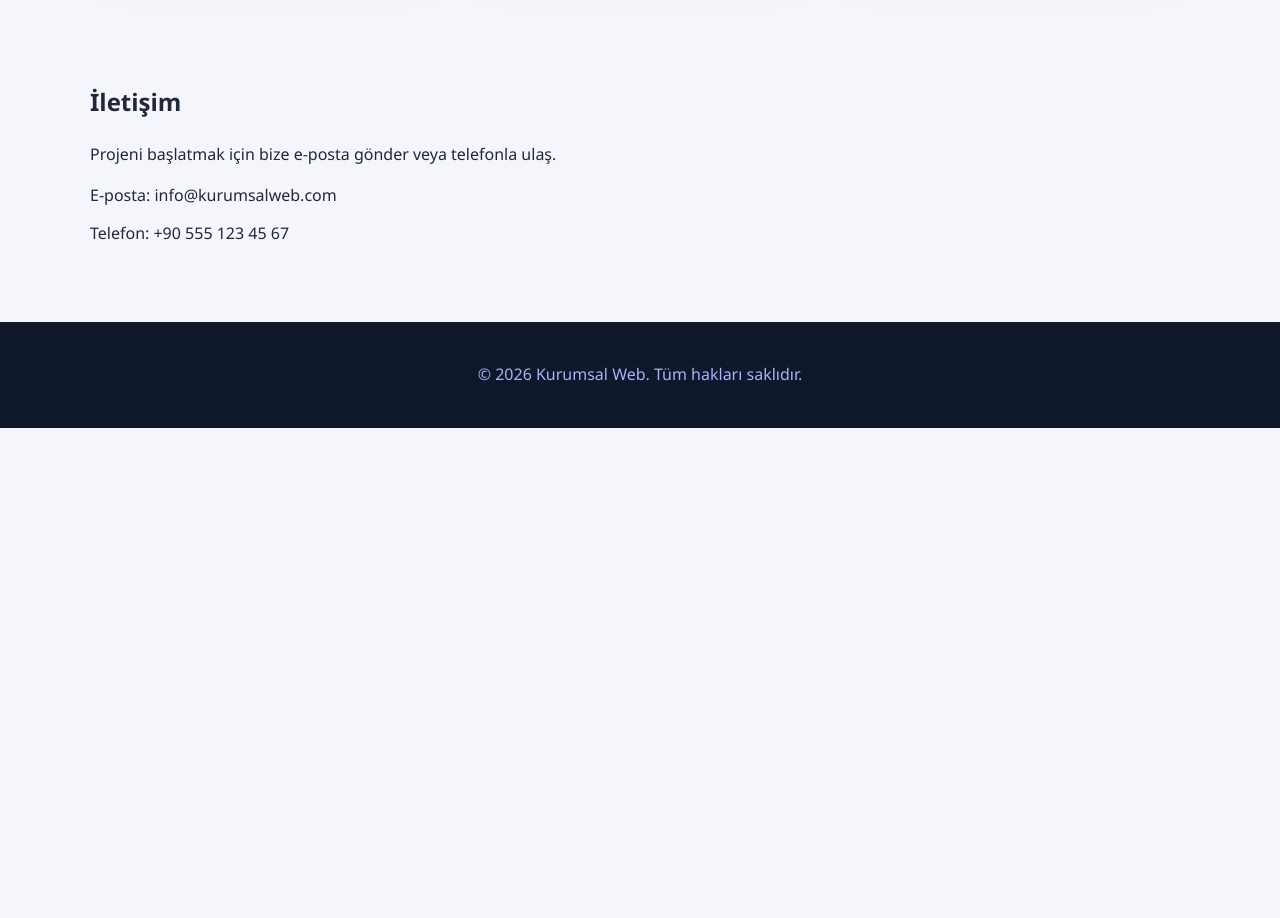
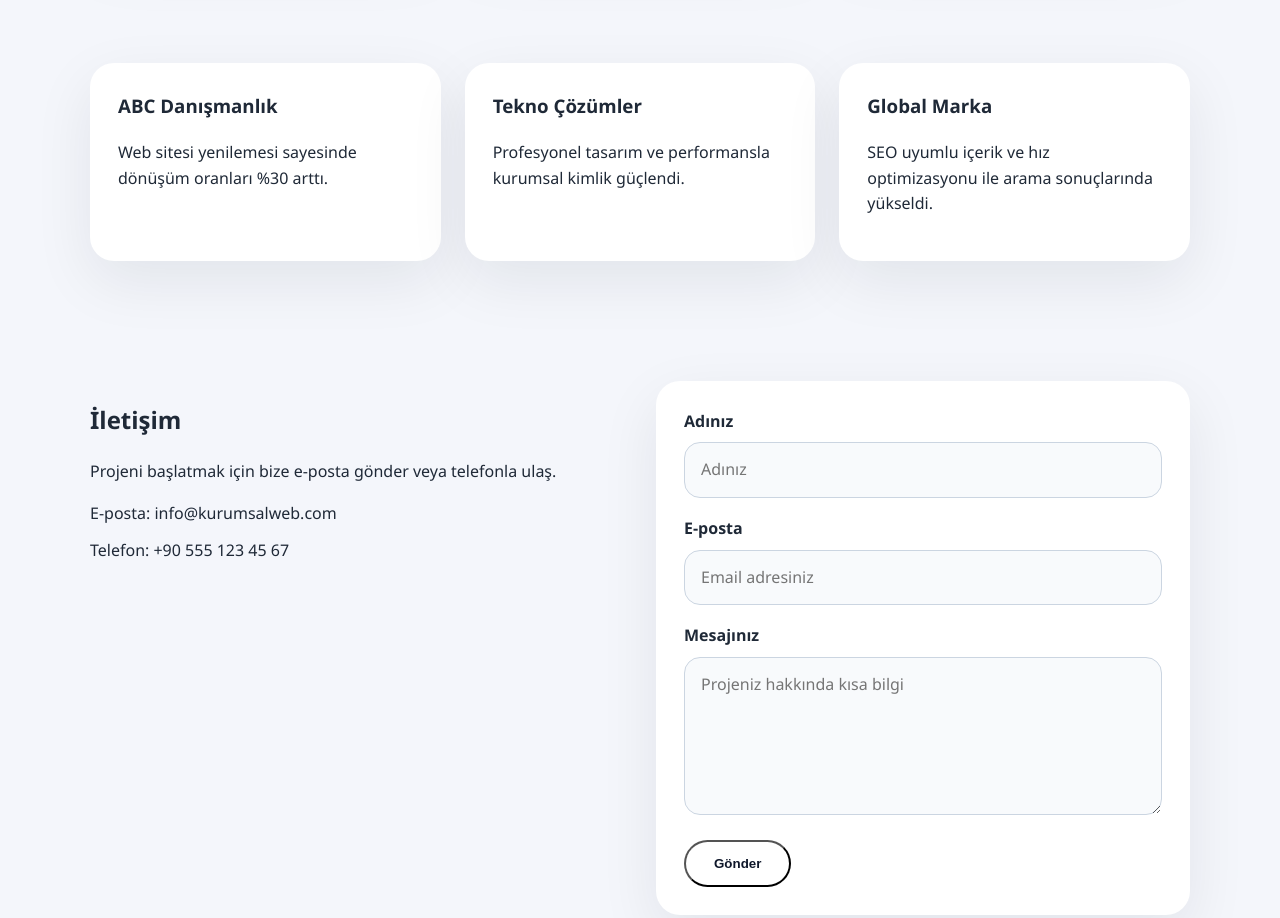
Before and after one commit to omeruzuntas/KurumsalWeb, a plain HTML site: page index.html in a window 1280 px wide. Shown: the part 1095-2013 px from the top of the page. Before the commit the page ends 1523 px from the top, so only its background shows below. Drawn offline with Linux system fonts and the light colour scheme.

Commit message:
Referanslar ve iletişim formu eklendi

```diff
--- a/index.html
+++ b/index.html
@@ -14,6 +14,7 @@
         <a href="#home">Anasayfa</a>
         <a href="#hakkimizda">Hakkımızda</a>
         <a href="#hizmetler">Hizmetler</a>
+        <a href="#referanslar">Referanslar</a>
         <a href="#iletisim">İletişim</a>
       </nav>
     </div>
@@ -52,14 +53,45 @@
       </div>
     </section>
 
+    <section id="referanslar" class="content-section">
+      <div class="container services-grid">
+        <article>
+          <h3>ABC Danışmanlık</h3>
+          <p>Web sitesi yenilemesi sayesinde dönüşüm oranları %30 arttı.</p>
+        </article>
+        <article>
+          <h3>Tekno Çözümler</h3>
+          <p>Profesyonel tasarım ve performansla kurumsal kimlik güçlendi.</p>
+        </article>
+        <article>
+          <h3>Global Marka</h3>
+          <p>SEO uyumlu içerik ve hız optimizasyonu ile arama sonuçlarında yükseldi.</p>
+        </article>
+      </div>
+    </section>
+
     <section id="iletisim" class="content-section contact-section">
-      <div class="container">
+      <div class="container contact-grid">
+        <div>
           <h2>İletişim</h2>
           <p>Projeni başlatmak için bize e-posta gönder veya telefonla ulaş.</p>
           <ul>
             <li>E-posta: info@kurumsalweb.com</li>
             <li>Telefon: +90 555 123 45 67</li>
           </ul>
+        </div>
+        <form id="contact-form" class="contact-form">
+          <label for="name">Adınız</label>
+          <input type="text" id="name" name="name" placeholder="Adınız" required />
+
+          <label for="email">E-posta</label>
+          <input type="email" id="email" name="email" placeholder="Email adresiniz" required />
+
+          <label for="message">Mesajınız</label>
+          <textarea id="message" name="message" rows="5" placeholder="Projeniz hakkında kısa bilgi"></textarea>
+
+          <button type="submit" class="button">Gönder</button>
+        </form>
       </div>
     </section>
   </main>
--- a/script.js
+++ b/script.js
@@ -1,3 +1,22 @@
 document.addEventListener('DOMContentLoaded', function () {
-  console.log('Kurumsal Web siteye hoş geldiniz!');
+  const form = document.getElementById('contact-form');
+
+  if (form) {
+    form.addEventListener('submit', function (event) {
+      event.preventDefault();
+
+      const name = form.name.value.trim();
+      const email = form.email.value.trim();
+      const message = form.message.value.trim();
+
+      if (!name || !email) {
+        alert('Lütfen adınızı ve e-posta adresinizi girin.');
+        return;
+      }
+
+      console.log('Mesaj gönderildi:', { name, email, message });
+      alert('Mesajınız kaydedildi. En kısa zamanda size dönüş yapacağız.');
+      form.reset();
+    });
+  }
 });
--- a/styles.css
+++ b/styles.css
@@ -99,6 +99,37 @@ article h3 {
   margin: 12px 0;
 }
 
+.contact-grid {
+  display: grid;
+  gap: 32px;
+  grid-template-columns: 1fr 1fr;
+  align-items: start;
+}
+
+.contact-form {
+  background: white;
+  border-radius: 24px;
+  padding: 28px;
+  box-shadow: 0 20px 60px rgba(15, 23, 42, 0.08);
+}
+
+.contact-form label {
+  display: block;
+  margin-bottom: 8px;
+  font-weight: 600;
+}
+
+.contact-form input,
+.contact-form textarea {
+  width: 100%;
+  padding: 14px 16px;
+  border-radius: 16px;
+  border: 1px solid #cbd5e1;
+  background: #f8fafc;
+  margin-bottom: 18px;
+  font: inherit;
+}
+
 .site-footer {
   background: #0f172a;
   color: #a5b4fc;
@@ -111,4 +142,8 @@ article h3 {
     flex-direction: column;
     gap: 10px;
   }
+
+  .contact-grid {
+    grid-template-columns: 1fr;
+  }
 }
```
Also changed, not shown: 1 other file. Lines whose indentation alone changed are shown as unchanged.
